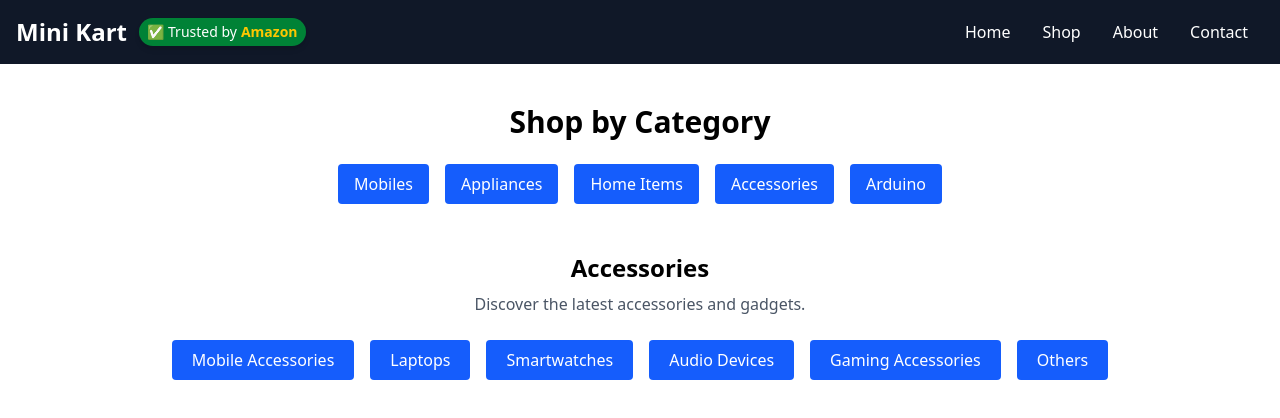
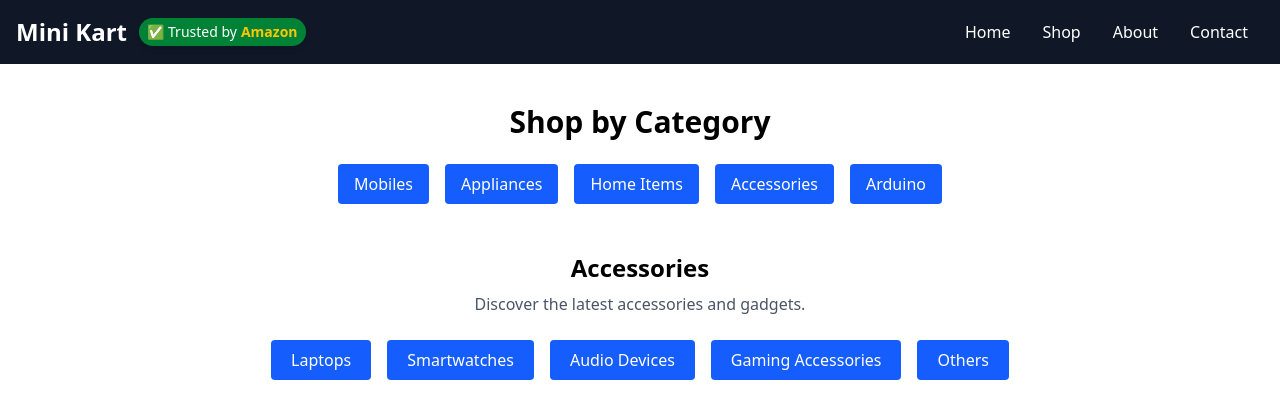
Before and after one commit to Hari428867/ecommerce-app, a React (Vite) app: page /shop in a window 1280 px wide. Both pictures are taken after a click on the button "Accessories". Shown: the top 418 px of the page. Built offline with nearby package versions, Linux system fonts and the light colour scheme.

Commit message:
Update Accessories.jsx

```diff
--- a/src/pages/categories/Accessories.jsx
+++ b/src/pages/categories/Accessories.jsx
@@ -10,9 +10,6 @@ function Accessories() {
 
       {/* Subcategory Buttons */}
       <div className="flex flex-wrap justify-center gap-4">
-        <button className="px-5 py-2 bg-blue-600 text-white rounded hover:bg-blue-700 transition">
-          Mobile Accessories
-        </button>
         <button className="px-5 py-2 bg-blue-600 text-white rounded hover:bg-blue-700 transition">
           Laptops
         </button>
```
